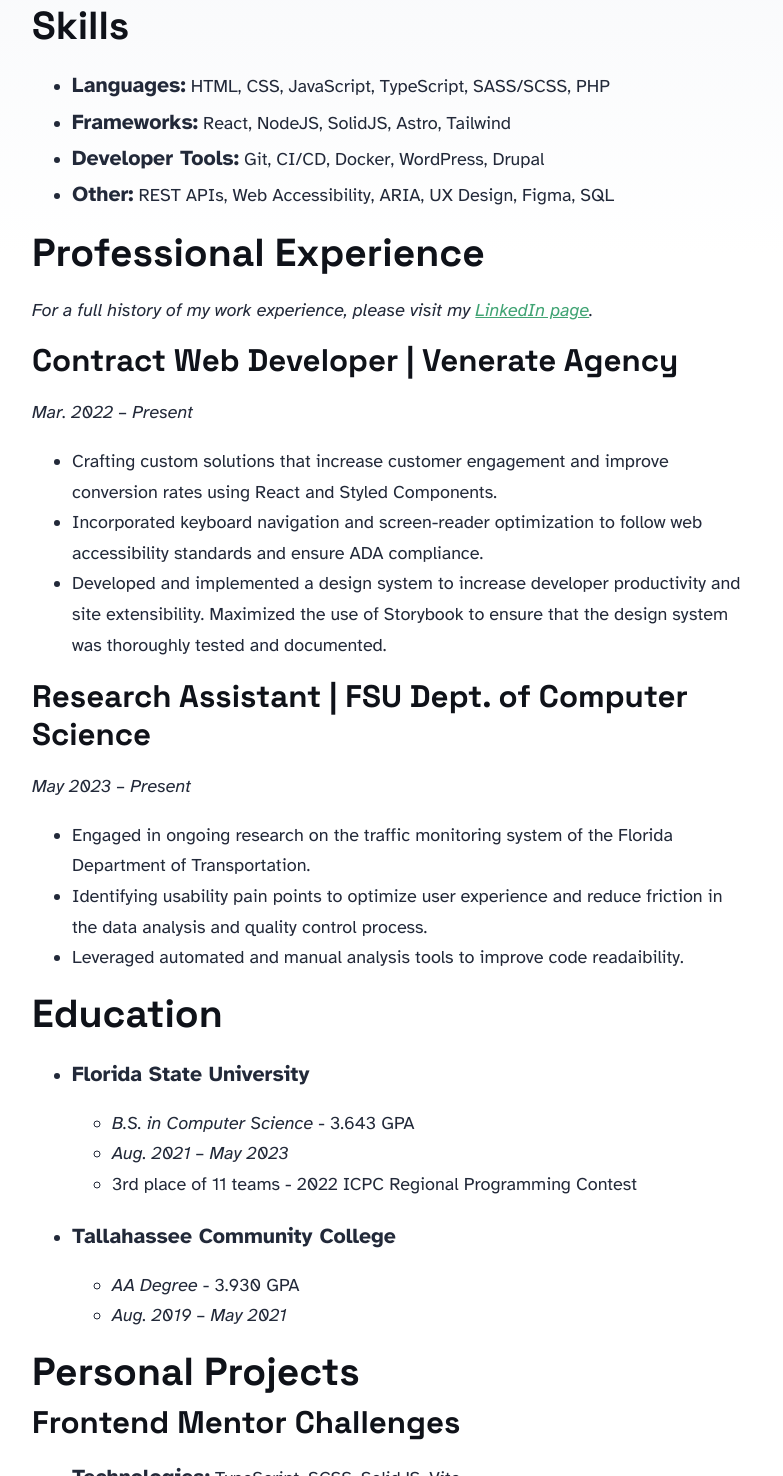
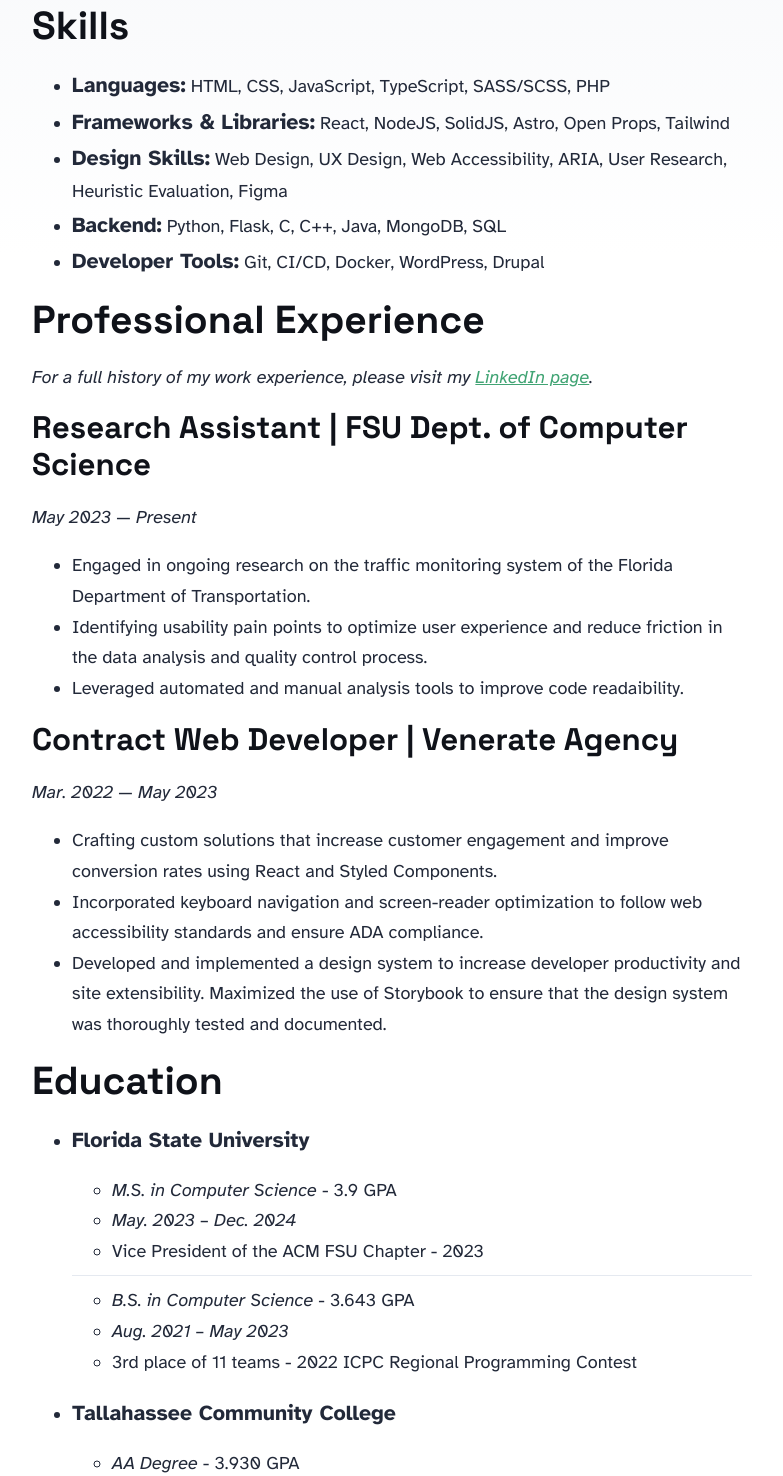
Before and after one commit to Brian-Pob/brianmp.dev, an Astro site: page /resume in a window 1280 px wide. Shown: the part 345-1821 px from the top of the page, without its empty margins (248-1031 px from the left). Built offline with nearby package versions, Linux system fonts and the light colour scheme; Astro itself is replaced by a stand-in of ours.

Commit message:
update resume

```diff
--- a/src/pages/resume.astro
+++ b/src/pages/resume.astro
@@ -40,20 +40,8 @@
           Compliance. Currently working with React and TypeScript.
         </p>
         <a href='/BrianPoblete_resume.pdf' download>
-          <!-- <Image
-          src='/resume.png'
-          alt='Brian Poblete - Resume Download'
-          width='500'
-          height='647'
-          class='resume-img'
-        /> -->
           <p>Click to download resume</p>
         </a>
-        <!-- <p>
-        <strong>Frontend Developer</strong><br />Email: brianmp.dev@gmail.com | <a
-          href='https://www.linkedin.com/in/brian-pob'>LinkedIn</a
-        > | <a href='https://github.com/Brian-Pob'>GitHub</a>
-      </p> -->
       </section>
 
       <section>
@@ -64,15 +52,17 @@
             SASS/SCSS, PHP
           </li>
           <li>
-            <strong>Frameworks:</strong> React, NodeJS, SolidJS, Astro, Tailwind
+            <strong>Frameworks &amp; Libraries:</strong> React, NodeJS, SolidJS, Astro, Open Props, Tailwind
+          </li>
+          <li>
+            <strong>Design Skills:</strong> Web Design, UX Design, Web Accessibility, ARIA, User Research, Heuristic Evaluation, Figma
+          </li>
+          <li>
+            <strong>Backend:</strong> Python, Flask, C, C++, Java, MongoDB, SQL
           </li>
           <li>
             <strong>Developer Tools:</strong> Git, CI/CD, Docker, WordPress,
             Drupal
-          </li>
-          <li>
-            <strong>Other:</strong> REST APIs, Web Accessibility, ARIA, UX
-            Design, Figma, SQL
           </li>
         </ul>
       </section>
@@ -87,10 +77,29 @@
           >
         </p>
 
+        <h3 id='research-assistant-fsu-dept-of-computer-science'>
+          Research Assistant | FSU Dept. of Computer Science
+        </h3>
+        <p><em>May 2023 &mdash; Present</em></p>
+        <ul>
+          <li>
+            Engaged in ongoing research on the traffic monitoring system of the
+            Florida Department of Transportation.
+          </li>
+          <li>
+            Identifying usability pain points to optimize user experience and
+            reduce friction in the data analysis and quality control process.
+          </li>
+          <li>
+            Leveraged automated and manual analysis tools to improve code
+            readaibility.
+          </li>
+        </ul>
+
         <h3 id='contract-web-developer-venerate-agency'>
           Contract Web Developer | Venerate Agency
         </h3>
-        <p><em>Mar. 2022 – Present</em></p>
+        <p><em>Mar. 2022 &mdash; May 2023</em></p>
         <ul>
           <li>
             Crafting custom solutions that increase customer engagement and
@@ -108,28 +117,18 @@
           </li>
         </ul>
 
-        <h3 id='research-assistant-fsu-dept-of-computer-science'>
-          Research Assistant | FSU Dept. of Computer Science
-        </h3>
-        <p><em>May 2023 – Present</em></p>
-        <ul>
-          <li>
-            Engaged in ongoing research on the traffic monitoring system of the
-            Florida Department of Transportation.
-          </li>
-          <li>
-            Identifying usability pain points to optimize user experience and
-            reduce friction in the data analysis and quality control process.
-          </li>
-          <li>
-            Leveraged automated and manual analysis tools to improve code
-            readaibility.
-          </li>
-        </ul>
         <h2 id='education'>Education</h2>
         <ul>
           <li>
             <p><strong>Florida State University</strong></p>
+            <ul>
+              <li><em>M.S. in Computer Science</em> - 3.9 GPA</li>
+              <li><em>May. 2023 – Dec. 2024</em></li>
+              <li>
+                Vice President of the ACM FSU Chapter - 2023
+              </li>
+            </ul>
+            <hr>
             <ul>
               <li><em>B.S. in Computer Science</em> - 3.643 GPA</li>
               <li><em>Aug. 2021 – May 2023</em></li>
```
Also changed, not shown: 1 other file.
